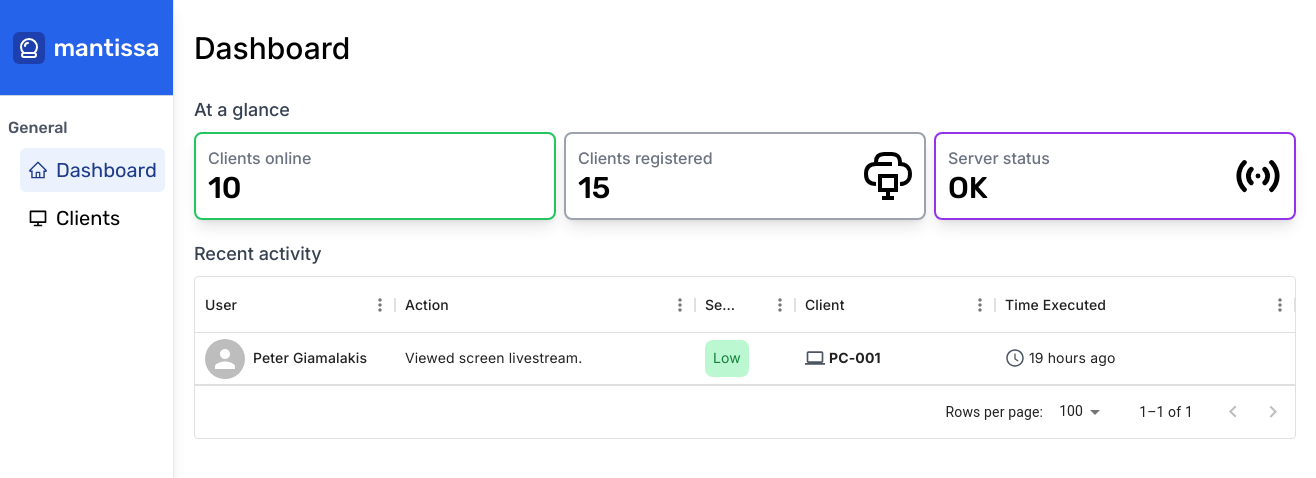
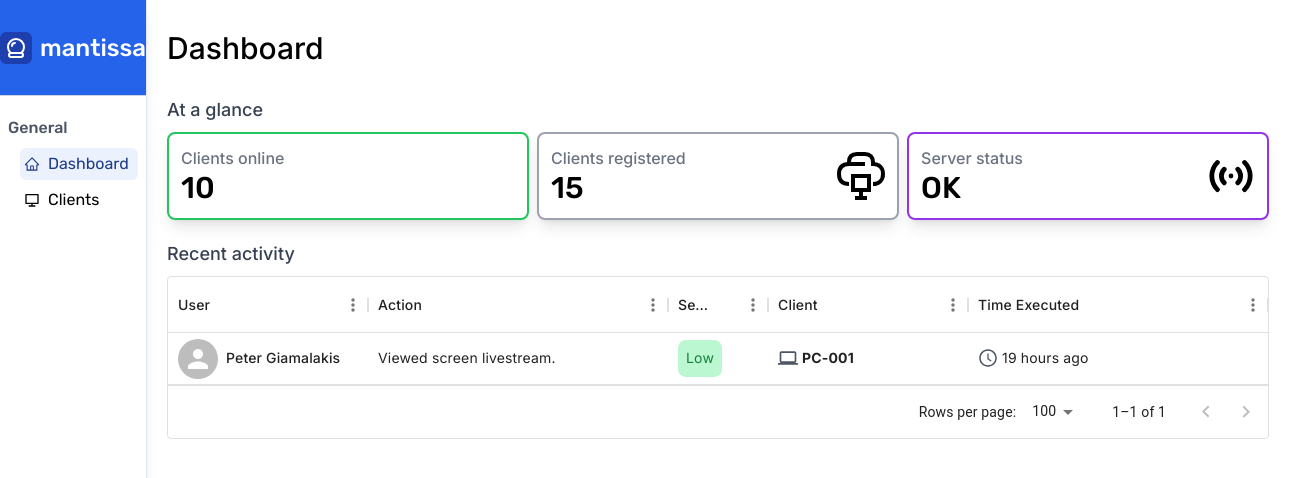
Before and after one commit to pertzis/mantissa-frontend, a React (Vite) app: page / in a window 1280 px wide. Shown: the top 478 px of the page, 1316 px wide, since content can reach past the window. Built offline with nearby package versions, Linux system fonts and the light colour scheme; some icons are missing.

Commit message:
Update NavLink styles

```diff
--- a/src/components/Sidebar/NavLink.css
+++ b/src/components/Sidebar/NavLink.css
@@ -1,5 +1,5 @@
 .nav-link {
-    @apply ml-3 flex items-center gap-2 text-xl p-2 rounded-md cursor-pointer select-none;
+    @apply ml-3 flex items-center gap-2 p-1 rounded-md cursor-pointer select-none
 }
 
 .nav-selected {
```
